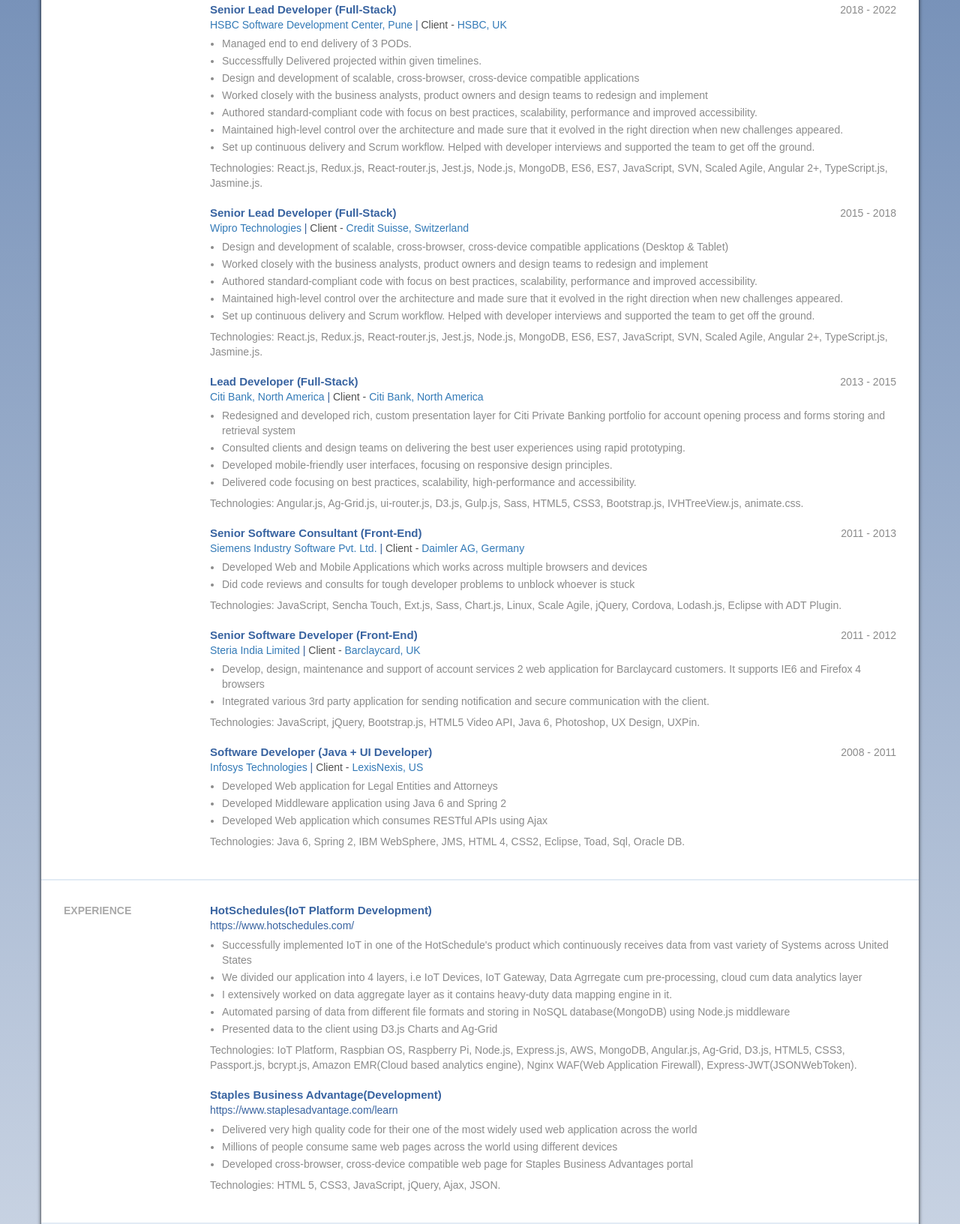
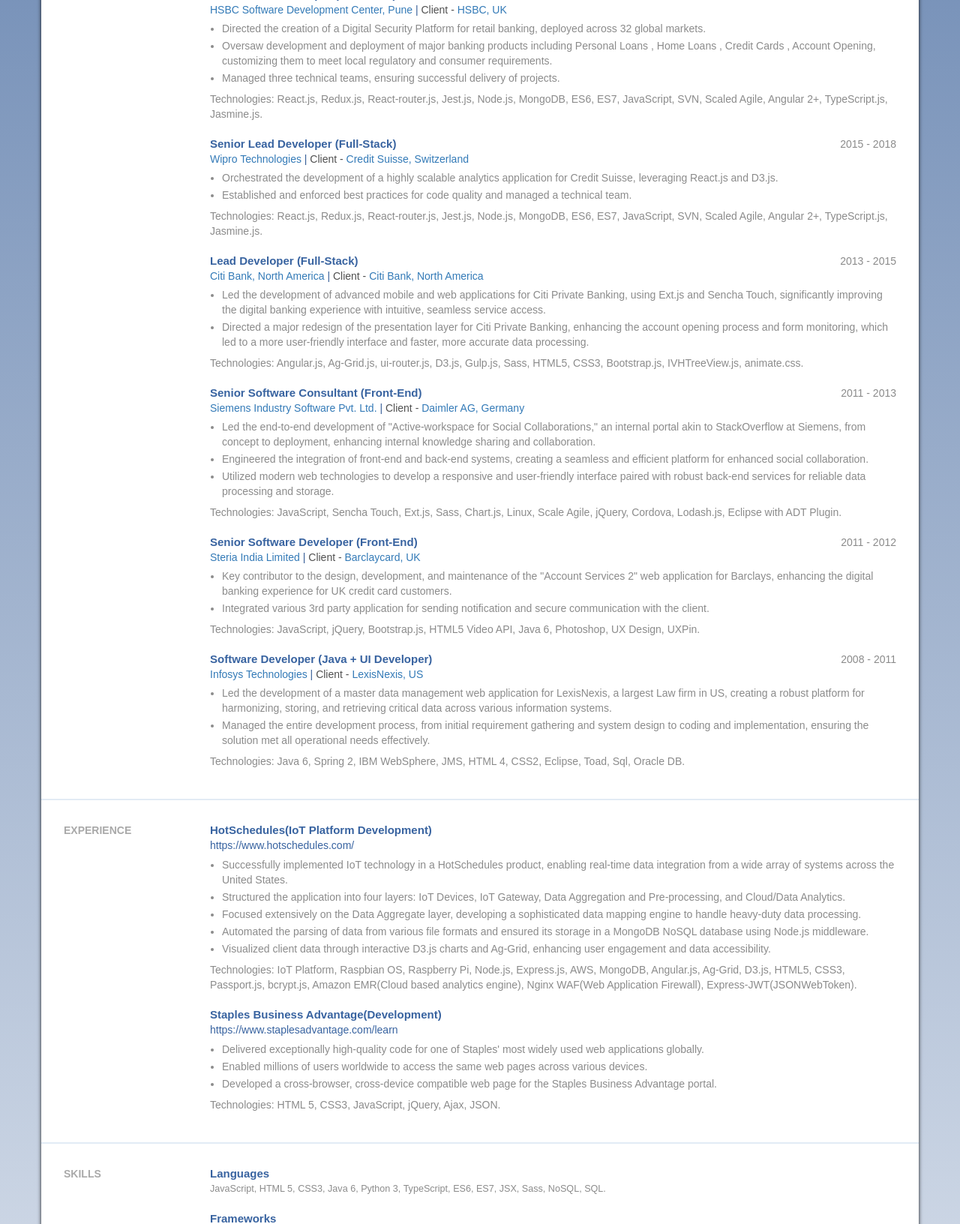
Before and after one commit to ShivLondon/ShivLondon.github.io, a plain HTML site: page index.html in a window 1280 px wide. Shown: the part 1168-2800 px from the top of the page at 75% size. Drawn offline with Linux system fonts and the light colour scheme.

Commit message:
updates cv

```diff
--- a/data/data.json
+++ b/data/data.json
@@ -1,15 +1,15 @@
 {
   "mainSkills": [
+    "Python",
+    "FastAPI",
+    "PostgreSQL",
+    "Pytest",
+    "Polars",
     "JavaScript",
     "TypeScript",
     "React.js",
     "Redux.js",
     "Node.js",
-    "Python",
-    "FastAPI",
-    "PostgreSQL",
-    "Pytest",
-    "Polars",
 
     "Pandas",
     "SQLModel",
@@ -221,9 +221,9 @@
       "curl": "https://intropic.io/",
       "range": "2022 - still working",
       "project": [
-        "Currently I am working on Passive Fund Intelligence application development as a Full stack( TypeScript & Python ) developer.",
-        "Design, develop, and deliver new features on a event driven microservices architecture.",
-        "Taking responsibility of requirement gathering, drawing architectural diagram, implementing data models, writing api and development of SPA using React and TypeScript."
+        "Led development of the Apptropic suite: Passive Fund Intelligence, Fund Flows, and Insights, managing full lifecycle.",
+        "Innovated CI/CD practices and micro-frontend architecture for enhanced scalability and maintainability.",
+        "Spearheaded RESTful API development and excelled in robust data modeling."
       ],
       "techs": [
         "Python",
@@ -246,13 +246,9 @@
       "curl": "https://www.hsbc.co.uk/",
       "range": "2018 - 2022",
       "project": [
-        "Managed end to end delivery of 3 PODs. ",
-        "Successffully Delivered projected within given timelines.",
-        "Design and development of scalable, cross-browser, cross-device compatible applications",
-        "Worked closely with the business analysts, product owners and design teams to redesign and implement",
-        "Authored standard-compliant code with focus on best practices, scalability, performance and improved accessibility.",
-        "Maintained high-level control over the architecture and made sure that it evolved in the right direction when new challenges appeared.",
-        "Set up continuous delivery and Scrum workflow. Helped with developer interviews and supported the team to get off the ground."
+        "Directed the creation of a Digital Security Platform for retail banking, deployed across 32 global markets.",
+        "Oversaw development and deployment of major banking products including Personal Loans , Home Loans , Credit Cards , Account Opening, customizing them to meet local regulatory and consumer requirements.",
+        "Managed three technical teams, ensuring successful delivery of projects."
       ],
       "techs": [
         "React.js",
@@ -280,11 +276,8 @@
       "curl": "https://www.credit-suisse.com/ch/en.html",
       "range": "2015 - 2018",
       "project": [
-        "Design and development of scalable, cross-browser, cross-device compatible applications (Desktop & Tablet) ",
-        "Worked closely with the business analysts, product owners and design teams to redesign and implement",
-        "Authored standard-compliant code with focus on best practices, scalability, performance and improved accessibility.",
-        "Maintained high-level control over the architecture and made sure that it evolved in the right direction when new challenges appeared.",
-        "Set up continuous delivery and Scrum workflow. Helped with developer interviews and supported the team to get off the ground."
+        "Orchestrated the development of a highly scalable analytics application for Credit Suisse, leveraging React.js and D3.js.",
+        "Established and enforced best practices for code quality and managed a technical team."
       ],
       "techs": [
         "React.js",
@@ -312,10 +305,8 @@
       "curl": "http://www.citigroup.com/citi/about/countrypresence/united-states-usa.html",
       "range": "2013 - 2015",
       "project": [
-        "Redesigned and developed rich, custom presentation layer for Citi Private Banking portfolio for account opening process and forms storing and retrieval system",
-        "Consulted clients and design teams on delivering the best user experiences using rapid prototyping.",
-        "Developed mobile-friendly user interfaces, focusing on responsive design principles.",
-        "Delivered code focusing on best practices, scalability, high-performance and accessibility."
+        "Led the development of advanced mobile and web applications for Citi Private Banking, using Ext.js and Sencha Touch, significantly improving the digital banking experience with intuitive, seamless service access.",
+        "Directed a major redesign of the presentation layer for Citi Private Banking, enhancing the account opening process and form monitoring, which led to a more user-friendly interface and faster, more accurate data processing."
       ],
       "techs": [
         "Angular.js",
@@ -340,8 +331,9 @@
       "client": "Daimler AG, Germany",
       "range": "2011 - 2013",
       "project": [
-        "Developed Web and Mobile Applications which works across multiple browsers and devices",
-        "Did code reviews and consults for tough developer problems to unblock whoever is stuck"
+        "Led the end-to-end development of \"Active-workspace for Social Collaborations,\" an internal portal akin to StackOverflow at Siemens, from concept to deployment, enhancing internal knowledge sharing and collaboration.",
+        "Engineered the integration of front-end and back-end systems, creating a seamless and efficient platform for enhanced social collaboration.",
+        "Utilized modern web technologies to develop a responsive and user-friendly interface paired with robust back-end services for reliable data processing and storage."
       ],
       "techs": [
         "JavaScript",
@@ -366,7 +358,7 @@
       "client": " Barclaycard, UK",
       "range": "2011 - 2012",
       "project": [
-        "Develop, design, maintenance and support of account services 2 web application for Barclaycard customers. It supports IE6 and Firefox 4 browsers",
+        "Key contributor to the design, development, and maintenance of the \"Account Services 2\" web application for Barclays, enhancing the digital banking experience for UK credit card customers.",
         "Integrated various 3rd party application for sending notification and secure communication with the client."
       ],
       "techs": [
@@ -389,9 +381,8 @@
       "client": "LexisNexis, US",
       "range": "2008 - 2011",
       "project": [
-        "Developed Web application for Legal Entities and Attorneys",
-        "Developed Middleware application using Java 6 and Spring 2",
-        "Developed Web application which consumes RESTful APIs using Ajax"
+        "Led the development of a master data management web application for LexisNexis, a largest Law firm in US, creating a robust platform for harmonizing, storing, and retrieving critical data across various information systems.",
+        "Managed the entire development process, from initial requirement gathering and system design to coding and implementation, ensuring the solution met all operational needs effectively."
       ],
       "techs": [
         "Java 6",
@@ -413,11 +404,11 @@
       "workType": "IoT Platform Development",
       "url": "https://www.hotschedules.com/",
       "description": [
-        "Successfully implemented IoT in one of the HotSchedule's product which continuously receives data from vast variety of Systems across United States",
-        "We divided our application into 4 layers, i.e IoT Devices, IoT Gateway, Data Agrregate cum pre-processing, cloud cum data analytics layer",
-        "I extensively worked on data aggregate layer as it contains heavy-duty data mapping engine in it.",
-        "Automated parsing of data from different file formats and storing in NoSQL database(MongoDB) using Node.js middleware",
-        "Presented data to the client using D3.js Charts and Ag-Grid"
+        "Successfully implemented IoT technology in a HotSchedules product, enabling real-time data integration from a wide array of systems across the United States.",
+        "Structured the application into four layers: IoT Devices, IoT Gateway, Data Aggregation and Pre-processing, and Cloud/Data Analytics.",
+        "Focused extensively on the Data Aggregate layer, developing a sophisticated data mapping engine to handle heavy-duty data processing.",
+        "Automated the parsing of data from various file formats and ensured its storage in a MongoDB NoSQL database using Node.js middleware.",
+        "Visualized client data through interactive D3.js charts and Ag-Grid, enhancing user engagement and data accessibility."
       ],
       "technologies": [
         "IoT Platform",
@@ -444,9 +435,9 @@
       "workType": "Development",
       "url": "https://www.staplesadvantage.com/learn",
       "description": [
-        "Delivered very high quality code for their one of the most widely used web application across the world",
-        "Millions of people consume same web pages across the world using different devices",
-        "Developed cross-browser, cross-device compatible web page for Staples Business Advantages portal"
+        "Delivered exceptionally high-quality code for one of Staples' most widely used web applications globally.",
+        "Enabled millions of users worldwide to access the same web pages across various devices.",
+        "Developed a cross-browser, cross-device compatible web page for the Staples Business Advantage portal."
       ],
       "technologies": ["HTML 5", "CSS3", "JavaScript", "jQuery", "Ajax", "JSON"]
     }
--- a/index.html
+++ b/index.html
@@ -36,16 +36,17 @@
         <div class="col-md-8 objective">
           <h1 class="name">Shiv Shankar</h1>
           <div class="info">
-            Full stack Developer | 15+ years experience | London, UK | Mobile
-            UK: +44 7442261482
+            Full Stack Developer @Intropic (startup) | London, UK | Mobile UK:
+            +44 7442261482
           </div>
           <div class="summary">
-            Experienced full stack developer with 15+ years in banking software
-            for Intropic, HSBC, Citi, Barclays, and Credit Suisse. Expert in
-            Python, TypeScript, Node.js, React, PostgreSQL, DevOps, and AWS,
-            leading teams to deliver innovative, efficient solutions. Dedicated
-            to code quality and customer-centric projects, ready to contribute
-            to your team's success.
+            Dynamic and strategic Full Stack Developer with over 15 years of
+            experience, ranging from dynamic startups to industry giants
+            including HSBC, Citibank, Barclaycard, and Infosys. Expert in
+            Python, TypeScript, and AWS. Adept at leading development teams,
+            driving innovation, and delivering high-quality, customer-centric
+            solutions. Recognized for enhancing operational efficiency and
+            pioneering cutting-edge technology implementations.
           </div>
           <div class="main-skills">
             <span ng-repeat="skill in data.mainSkills" class="skill"
```
Also changed, not shown: 1 other file.
